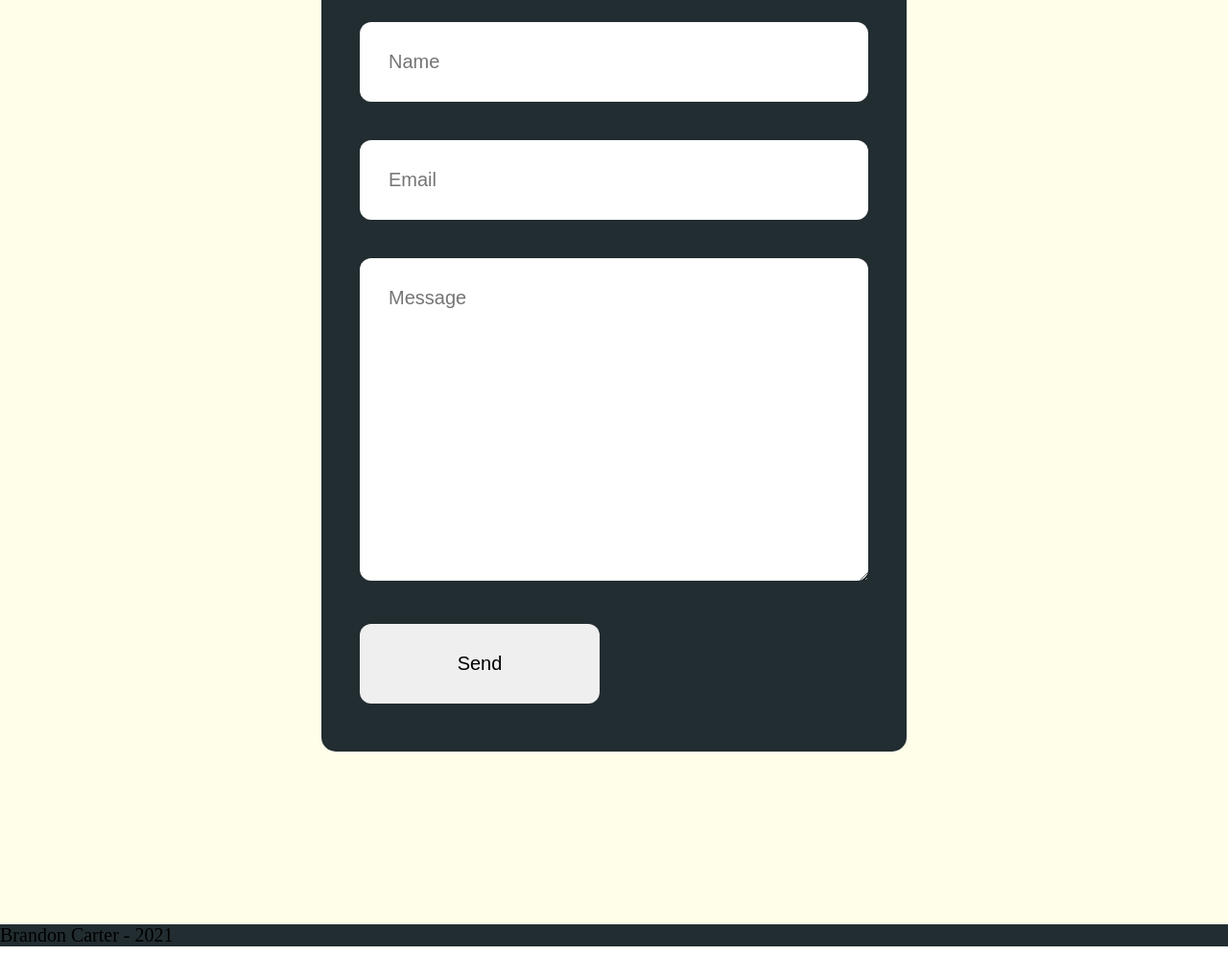
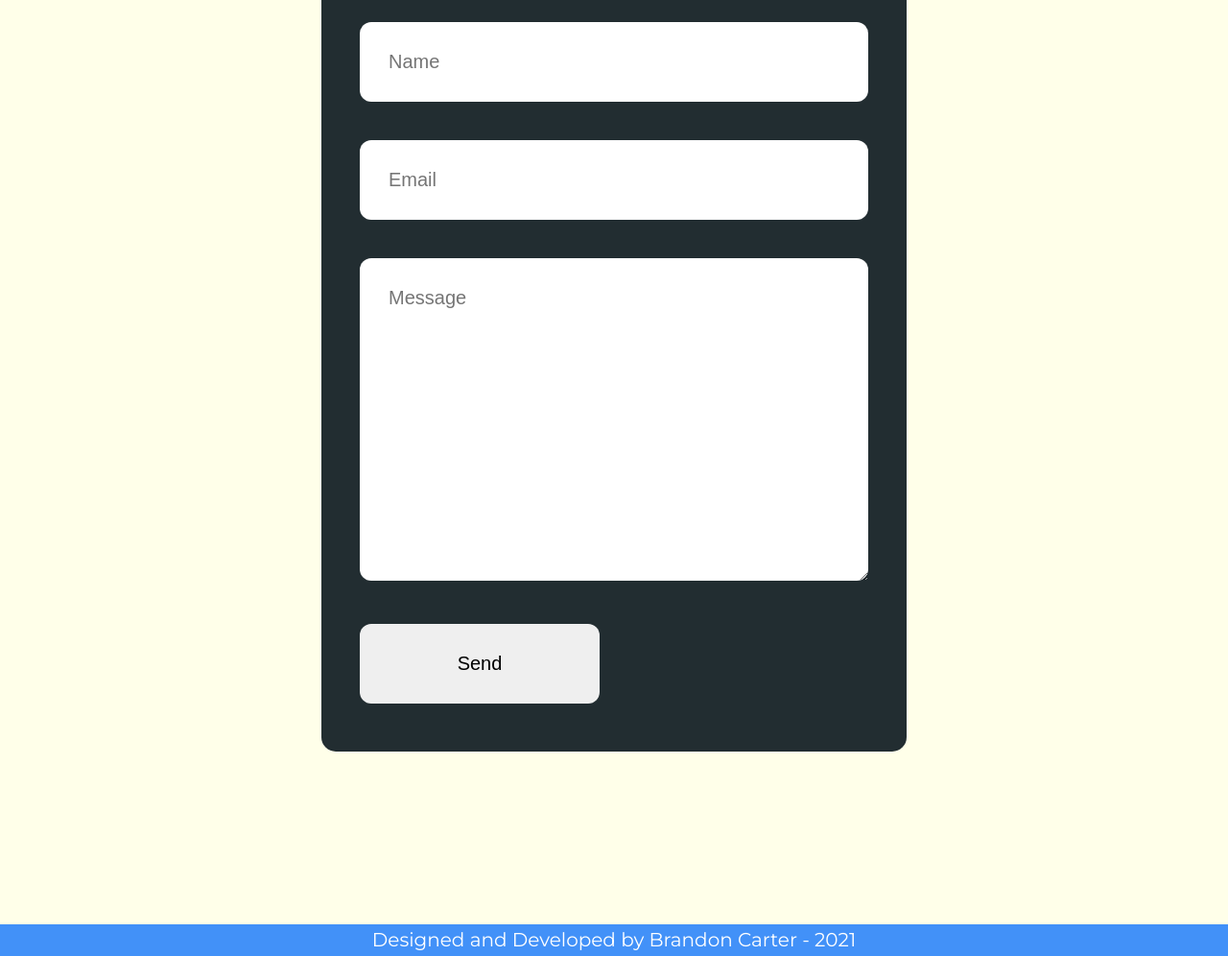
Before and after one commit to Brandon-E-Carter/portfolio, a plain HTML site: page index.html in a window 1280 px wide. Shown: the part 4037-5033 px from the top of the page at 96% size. Drawn offline with nearby package versions, Linux system fonts and the light colour scheme.

Commit message:
publishing

```diff
--- a/index.html
+++ b/index.html
@@ -183,7 +183,7 @@
       </section>
    </div>
 
-   <footer>Brandon Carter - 2021</footer>
+   <footer>Designed and Developed by Brandon Carter - 2021</footer>
 
    <!-- <script src="./script.js"></script> -->
 </body>
--- a/styles/sass/style.scss
+++ b/styles/sass/style.scss
@@ -22,7 +22,8 @@ h3 {
    font-family: $font-poppins;
 }
 
-p {
+p,
+footer {
    font-family: $font-montserrat;
 }
 
@@ -207,8 +208,14 @@ h2 {
 }
 
 footer {
-   background: $color-dark;
+   background: $color-primary;
+   color: white;
+   text-align: center;
+
+   padding: 5px;
 }
+
+
 @media (max-width: 1000px) {
    h1 {
       font-size: 7rem;
```
Also changed, not shown: styles/style.css.
